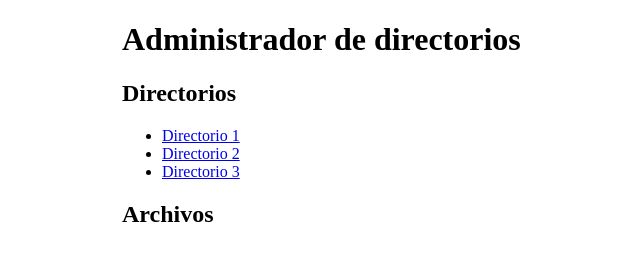
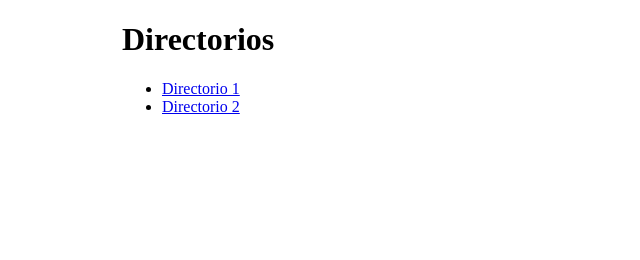
Before and after one commit to keplerhg/model-3d, a plain HTML site: page index.html in a window 1280 px wide. Shown: the whole page, without its empty margins (118-758 px from the left). Drawn offline with Linux system fonts and the light colour scheme.

Commit message:
Update index.html

```diff
--- a/index.html
+++ b/index.html
@@ -2,25 +2,20 @@
 <html>
   <head>
     <meta charset="UTF-8">
-    <title>Administrador de directorios</title>
+    <title>Directorios</title>
     <link rel="stylesheet" href="style.css">
   </head>
   <body>
     <div class="container">
-      <h1>Administrador de directorios</h1>
-      <div class="directories">
-        <h2>Directorios</h2>
-        <ul>
-          <li><a href="#" data-path="./directorio1">Directorio 1</a></li>
-          <li><a href="#" data-path="./directorio2">Directorio 2</a></li>
-          <li><a href="#" data-path="./directorio3">Directorio 3</a></li>
-        </ul>
-      </div>
-      <div class="files">
-        <h2>Archivos</h2>
-        <ul>
-        </ul>
-      </div>
+      <h1>Directorios</h1>
+      <ul>
+        <li>
+          <a href="#" class="directory-link" data-path="./directory1">Directorio 1</a>
+        </li>
+        <li>
+          <a href="#" class="directory-link" data-path="./directory2">Directorio 2</a>
+        </li>
+      </ul>
     </div>
 
     <script src="script.js"></script>
```
